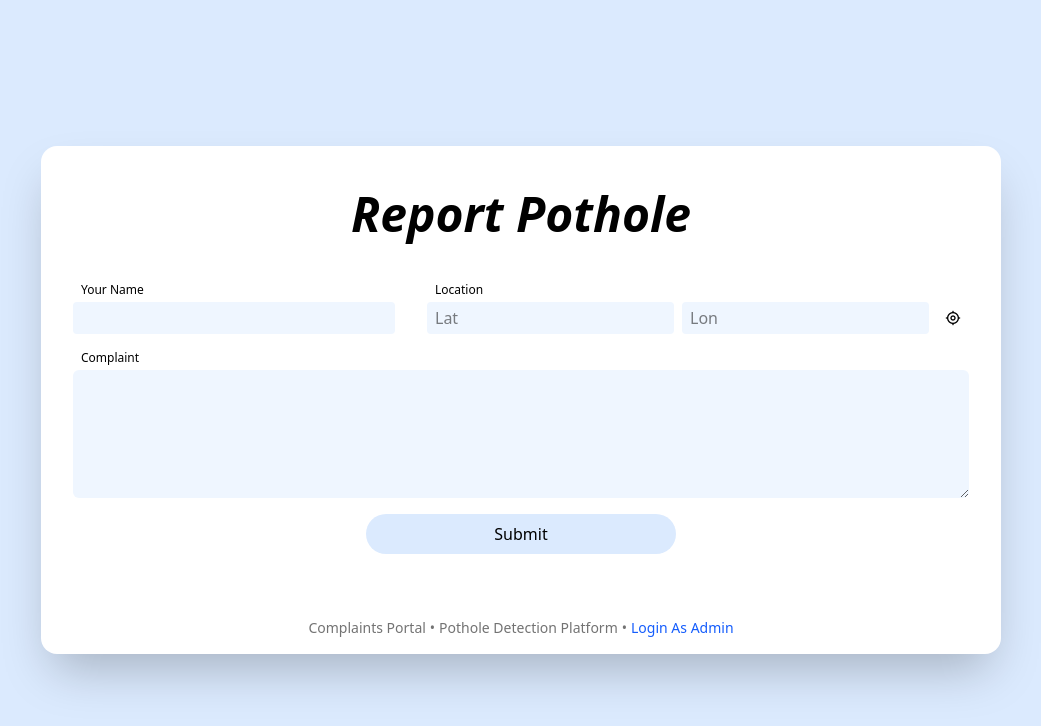
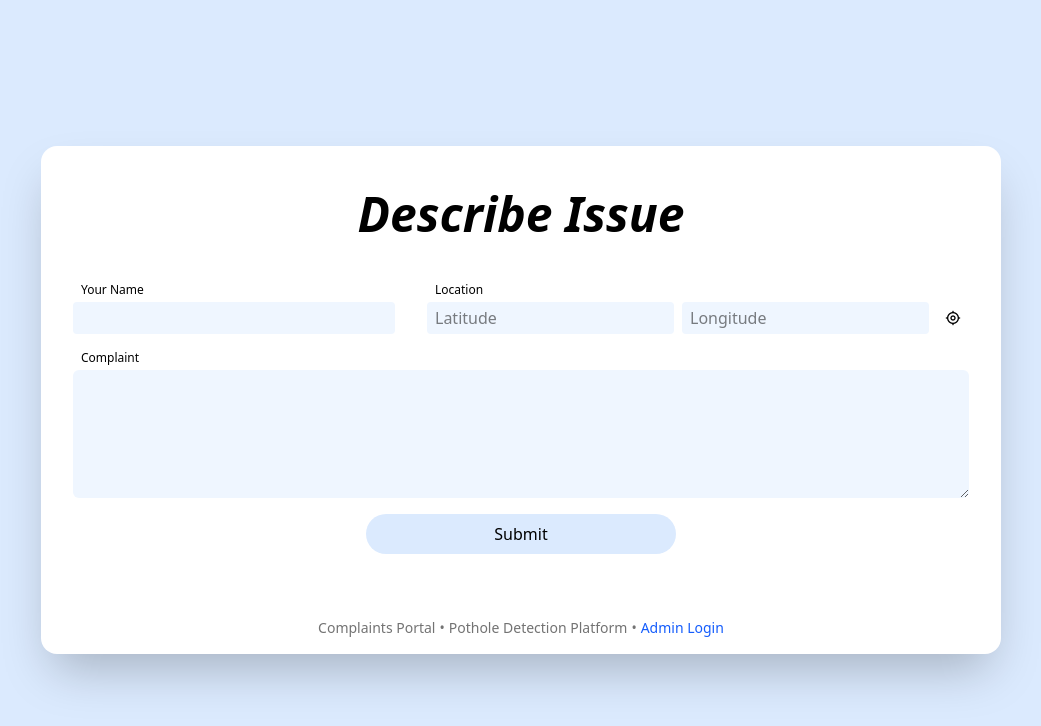
Before and after one commit to AnsifDev/PotholeUI, a Next.js app in the folder web-client/: page / in a window 1280 px wide. Shown: the top 726 px of the page, without its empty margins (119-1160 px from the left). Built offline with nearby package versions, Linux system fonts and the light colour scheme.

Commit message:
Login Bug Fix & UI Corrections

```diff
--- /dev/null
+++ b/web-client/src/app/login/LoginPage.tsx
@@ -0,0 +1,41 @@
+"use client"
+
+import { authenticate } from "@/port"
+import { useRouter } from "next/navigation"
+import { useState } from "react"
+
+export function LoginPage() {
+    const router = useRouter()
+    const [ username, setUsername ] = useState("")
+    const [ password, setPassword ] = useState("")
+    const [ error, setError ] = useState(false)
+    const [ loading, setLoading ] = useState(false)
+
+    return (
+        <div className="md:w-[540px] min-h-[540px] w-full flex-1 md:flex-none md:h-auto overflow-auto sm:rounded-2xl bg-white shadow-2xl flex flex-col sm:px-8 px-4 sm:py-4 py-2">
+          <div className="material-symbols-rounded !text-[144px] text-center md:mt-12 mt-32">admin_panel_settings</div>
+          <div className="text-center text-2xl font-bold mt-4">Admin Login</div>
+          <div className="flex flex-col gap-1 items-stretch mt-8">
+            <div className="text-xs ml-2">Username</div>
+            <input type="email" value={username} onChange={(e) => setUsername(e.target.value)} className="outline-none bg-blue-50 py-1 px-2 rounded"/>
+          </div>
+          <div className="flex flex-col gap-1 items-stretch mt-2">
+            <div className="text-xs ml-2">Password</div>
+            <input type="password" value={password} onChange={(e) => setPassword(e.target.value)} className="outline-none bg-blue-50 py-1 px-2 rounded"/>
+          </div>
+          <div hidden={!error} className="flex flex-row justify-center p-2 rounded-lg bg-red-100 mt-8 gap-4 text-red-900">
+            <div className="material-symbols-rounded">error</div>
+            <div className="font-bold">Invalid Credentials</div>
+          </div>
+          <button disabled={loading} onClick={() => {
+            setLoading(true)
+            authenticate(username, password).then((sucess) => {
+              setLoading(false)
+              if (sucess) router.push("/admin")
+              else setError(true)
+            })
+
+          }} className="self-center rounded-full px-32 py-2 bg-blue-100 mt-8">{loading? "Signing In...": "Sign In"}</button>
+      </div>
+    )
+}
--- a/web-client/src/app/login/page.tsx
+++ b/web-client/src/app/login/page.tsx
@@ -1,43 +1,14 @@
-"use client"
+import { cookies } from "next/headers";
+import { redirect } from "next/navigation";
+import { LoginPage } from "./LoginPage";
 
-import { authenticate } from "@/port";
-import { useRouter } from "next/navigation";
-import { useState } from "react";
+export default async function Home() {
+  const mcookies = await cookies()
+  if (mcookies.has("username")) redirect("/admin")
 
-export default function Home() {
-    const router = useRouter()
-    const [ username, setUsername ] = useState("")
-    const [ password, setPassword ] = useState("")
-    const [ error, setError ] = useState(false)
-    const [ loading, setLoading ] = useState(false)
-
-    return (
-      <div className="flex flex-col sm:items-center sm:justify-center bg-blue-100 min-h-dvh text-black">
-        <div className="md:w-[540px] min-h-[540px] w-full flex-1 md:flex-none md:h-auto overflow-auto sm:rounded-2xl bg-white shadow-2xl flex flex-col sm:px-8 px-4 sm:py-4 py-2">
-            <div className="material-symbols-rounded !text-[144px] text-center md:mt-12 mt-32">admin_panel_settings</div>
-            <div className="text-center text-2xl font-bold mt-4">Login As Admin</div>
-            <div className="flex flex-col gap-1 items-stretch mt-8">
-              <div className="text-xs ml-2">Username</div>
-              <input type="email" value={username} onChange={(e) => setUsername(e.target.value)} className="outline-none bg-blue-50 py-1 px-2 rounded"/>
-            </div>
-            <div className="flex flex-col gap-1 items-stretch mt-2">
-              <div className="text-xs ml-2">Password</div>
-              <input type="password" value={password} onChange={(e) => setPassword(e.target.value)} className="outline-none bg-blue-50 py-1 px-2 rounded"/>
-            </div>
-            <div hidden={!error} className="flex flex-row justify-center p-2 rounded-lg bg-red-100 mt-8 gap-4 text-red-900">
-              <div className="material-symbols-rounded">error</div>
-              <div className="font-bold">Invalid Credentials</div>
-            </div>
-            <button disabled={loading} onClick={() => {
-              setLoading(true)
-              authenticate(username, password).then((sucess) => {
-                setLoading(false)
-                if (sucess) router.push("/admin")
-                else setError(true)
-              })
-
-            }} className="self-center rounded-full px-32 py-2 bg-blue-100 mt-8">{loading? "Signing In...": "Sign In"}</button>
-        </div>
-      </div>
-    );
-  }
+  return (
+    <div className="flex flex-col sm:items-center sm:justify-center bg-blue-100 min-h-dvh text-black">
+      <LoginPage />
+    </div>
+  );
+}
--- a/web-client/src/app/page.tsx
+++ b/web-client/src/app/page.tsx
@@ -20,7 +20,7 @@ export default function Home() {
   return (
     <div className="flex flex-col sm:items-center sm:justify-center bg-blue-100 min-h-dvh text-black gap-4">
       <div className="md:w-[720px] lg:w-[960px] w-full flex-1 md:flex-none md:h-auto overflow-auto sm:rounded-2xl bg-white shadow-2xl flex flex-col sm:px-8 px-4 sm:py-4 py-2">
-        <div className="sm:text-[48px] text-[36px] font-bold text-black text-center sm:mt-4 mt-16 italic">Report Pothole</div>
+        <div className="sm:text-[48px] text-[36px] font-bold text-black text-center sm:mt-4 mt-16 italic">Describe Issue</div>
         <div className="flex-1 flex flex-col gap-4 mt-8">
           <div className="flex flex-col lg:flex-row lg:gap-8 gap-4 mt-8 sm:mt-0">
             <div className="flex-1 flex flex-col gap-1 items-stretch">
@@ -30,8 +30,8 @@ export default function Home() {
             <div className="flex-1 flex flex-col gap-1 items-stretch">
               <div className="text-xs ml-2">Location</div>
               <div className="flex gap-2 items-start">
-                <input value={lat} onChange={(e) => setLat(e.target.value)} className="flex-1 outline-none bg-blue-50 py-1 px-2 rounded min-w-0" placeholder="Lat"/>
-                <input value={lon} onChange={(e) => setLon(e.target.value)} className="flex-1 outline-none bg-blue-50 py-1 px-2 rounded min-w-0" placeholder="Lon"/>
+                <input value={lat} onChange={(e) => setLat(e.target.value)} className="flex-1 outline-none bg-blue-50 py-1 px-2 rounded min-w-0" placeholder="Latitude"/>
+                <input value={lon} onChange={(e) => setLon(e.target.value)} className="flex-1 outline-none bg-blue-50 py-1 px-2 rounded min-w-0" placeholder="Longitude"/>
                 <button hidden={!locationAvailable} onClick={() => {
                   navigator.geolocation.getCurrentPosition(
                     (position) => {
@@ -76,7 +76,7 @@ export default function Home() {
           <div>&bull;</div>
           <div className="hidden sm:block">Pothole Detection Platform</div>
           <div className="hidden sm:block">&bull;</div>
-          <Link href={"/login"} className="text-blue-600">Login As Admin</Link>
+          <Link href={"/login"} className="text-blue-600">Admin Login</Link>
         </div>
       </div>
     </div>
```
